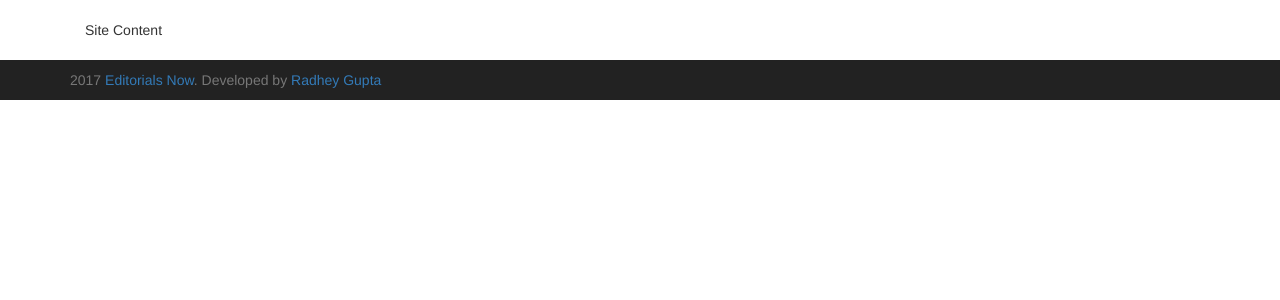
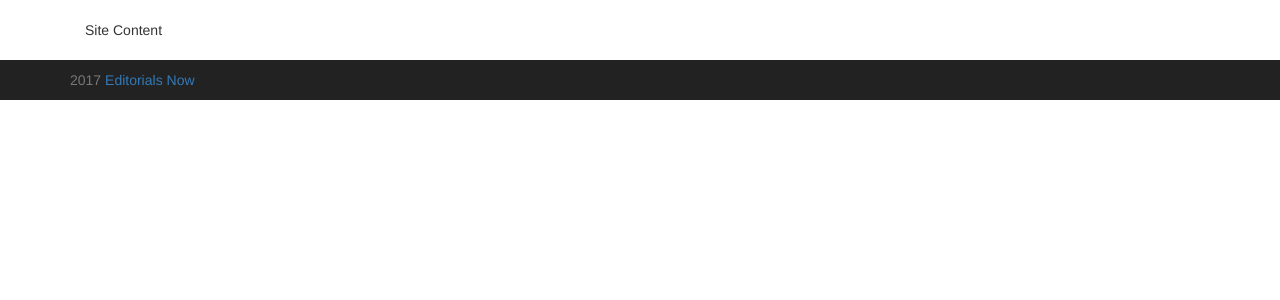
Before and after one commit to radheygupta/editorialsnow, a Django app: template editorials/templates/editorials/base.html in a window 1280 px wide. Shown: the part 52-352 px from the top of the page. Run offline with Django 3.2, Linux system fonts and the light colour scheme; the template is opened without the code that fills it, so the values that code supplies are empty; some libraries are stand-ins or nearby versions.

Commit message:
minor change

```diff
--- a/editorials/templates/editorials/base.html
+++ b/editorials/templates/editorials/base.html
@@ -48,7 +48,9 @@
         </div>
         <footer class="footer-inverse">
             <div class="container">
-                <p class="text-muted"><p class="text-muted">2017 <a href="#">Editorials Now</a>. Developed by <a href="#">Radhey Gupta</a></p></p>
+                <p class="text-muted">
+                    <p class="text-muted">2017 <a href="#">Editorials Now</a></p>
+                </p>
             </div>
         </footer>
 <!--         This line is to test commit -->
```
